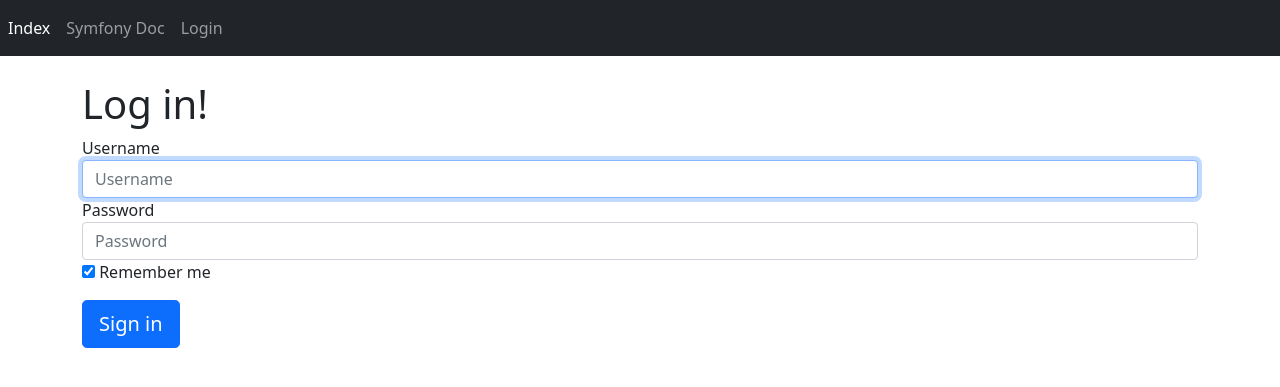
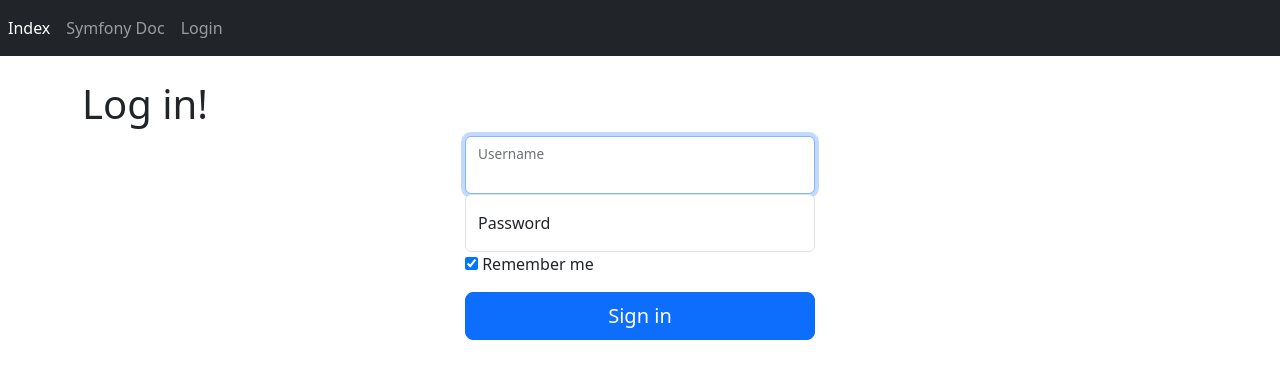
Before and after one commit to jgauthi/poc_symfony6_messenger, a Symfony app: template templates/security/login.html.twig in a window 1280 px wide. Shown: the top 387 px of the page. Run offline with Twig, Linux system fonts and the light colour scheme; the template is opened without the code that fills it, so the values that code supplies are empty; some libraries are stand-ins or nearby versions.

Commit message:
[Front] Upgrade bootstrap + add some info for login

```diff
--- a/src/Controller/SecurityController.php
+++ b/src/Controller/SecurityController.php
@@ -1,6 +1,7 @@
 <?php
 namespace App\Controller;
 
+use App\DataFixtures\UserFixtures;
 use Symfony\Bundle\FrameworkBundle\Controller\AbstractController;
 use Symfony\Bundle\SecurityBundle\Security;
 use Symfony\Component\HttpFoundation\{Request, Response};
@@ -25,6 +26,10 @@ class SecurityController extends AbstractController
         return $this->render('security/login.html.twig', [
             'last_username' => $lastUsername,
             'error' => $error,
+
+            // Some infos for test the poc, must be remove in "real" application
+            'user_accounts_logins' => array_keys(UserFixtures::USERS),
+            'user_default_password' => UserFixtures::PASSWORD,
         ]);
     }
 
--- a/templates/base.html.twig
+++ b/templates/base.html.twig
@@ -5,7 +5,7 @@
         <meta name="viewport" content="width=device-width, initial-scale=1">
         <title>{% block title %}{% if title is not empty %}{{ title }} - {% endif %}Symfony App{% endblock %}</title>
         {% block stylesheets %}
-            <link href="https://cdn.jsdelivr.net/npm/bootstrap@5.1.3/dist/css/bootstrap.min.css" rel="stylesheet" integrity="sha384-1BmE4kWBq78iYhFldvKuhfTAU6auU8tT94WrHftjDbrCEXSU1oBoqyl2QvZ6jIW3" crossorigin="anonymous">
+            <link href="https://cdn.jsdelivr.net/npm/bootstrap@5.3.0/dist/css/bootstrap.min.css" rel="stylesheet" integrity="sha384-9ndCyUaIbzAi2FUVXJi0CjmCapSmO7SnpJef0486qhLnuZ2cdeRhO02iuK6FUUVM" crossorigin="anonymous">
         {% endblock %}
     </head>
     <body class="{{ class_body|default('d-flex flex-column h-100') }}">
@@ -43,7 +43,7 @@
         {% endblock %}
 
         {% block javascripts %}
-            <script src="https://cdn.jsdelivr.net/npm/bootstrap@5.1.3/dist/js/bootstrap.bundle.min.js" integrity="sha384-ka7Sk0Gln4gmtz2MlQnikT1wXgYsOg+OMhuP+IlRH9sENBO0LRn5q+8nbTov4+1p" crossorigin="anonymous"></script>
+            <script src="https://cdn.jsdelivr.net/npm/bootstrap@5.3.0/dist/js/bootstrap.bundle.min.js" integrity="sha384-geWF76RCwLtnZ8qwWowPQNguL3RmwHVBC9FhGdlKrxdiJJigb/j/68SIy3Te4Bkz" crossorigin="anonymous"></script>
         {% endblock %}
     </body>
 </html>
--- a/templates/security/login.html.twig
+++ b/templates/security/login.html.twig
@@ -1,30 +1,40 @@
 {% extends 'base.html.twig' %}
 {% set title = 'Log in!' %}
+{% set class_body = 'form-signin w-100 m-auto' %}
 
 {% block body %}
-<form method="post" class="form-signin">
+<form method="post" style="width: 350px; margin: 0 auto;">
     {% if error %}
         <div class="alert alert-danger">{{ error.messageKey|trans(error.messageData, 'security') }}</div>
     {% endif %}
-
-    <label for="inputUsername" class="sr-only">Username</label>
-    <input type="text" value="{{ last_username }}" name="_username" id="inputUsername" class="form-control" placeholder="Username" required autofocus>
-    <label for="inputPassword" class="sr-only">Password</label>
-    <input type="password" name="_password" id="inputPassword" class="form-control" placeholder="Password" required>
 
     <input type="hidden" name="_csrf_token"
            value="{{ csrf_token('authenticate') }}"
     >
 
+    <div class="form-floating">
+        <input type="text" value="{{ last_username }}" name="_username" id="inputUsername" class="form-control" placeholder="Username" required autofocus>
+        <label for="inputUsername">Username</label>
+    </div>
+    <div class="form-floating">
+        <input type="password" name="_password" id="inputPassword" class="form-control" placeholder="Password" required>
+        <label for="inputPassword">Password</label>
+    </div>
+
     <div class="checkbox mb-3">
         <label>
-            <input type="checkbox" id="remember_me" name="_remember_me" checked/>
-            Remember me
+            <input type="checkbox" id="remember_me" name="_remember_me" checked/> Remember me
         </label>
     </div>
+    <button class="w-100 btn btn-lg btn-primary" type="submit">Sign in</button>
+</form>
 
-    <button class="btn btn-lg btn-primary btn-block" type="submit">
-        Sign in
-    </button>
-</form>
+    {% if user_accounts_logins is not empty %}
+        <p style="margin-top: 50px;">Some username accounts for test <em>(password by default: {{ user_default_password }})</em>:</p>
+        <ul>
+            {% for username in user_accounts_logins %}
+                <li><strong>{{ username }}</strong></li>
+            {% endfor %}
+        </ul>
+    {% endif %}
 {% endblock %}
```
Also changed, not shown: README.md.
